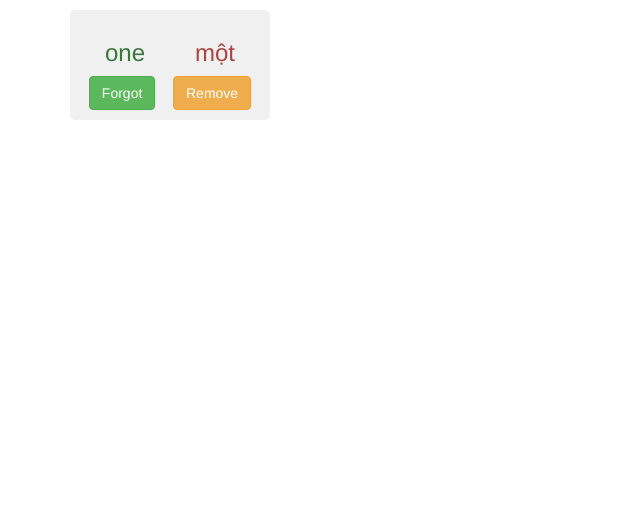
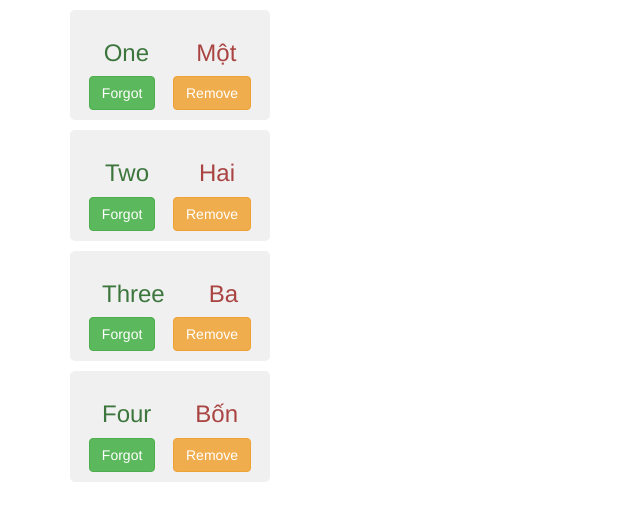
Before and after one commit to vanpho93/word1811, a React (Create React App) app: page / in a window 1280 px wide. Shown: the top 520 px of the page, without its empty margins (0-640 px from the left). Built offline with nearby package versions, Linux system fonts and the light colour scheme.

Commit message:
learn words

```diff
--- a/src/App.js
+++ b/src/App.js
@@ -14,21 +14,25 @@ class App extends Component {
       ]
     }
   }
+
+  getWordItem(word) {
+    return (
+      <div className="word" key={word._id}>
+        <div className="word-container">
+          <h3 className="text-success">{word.en}</h3>
+          <h3 className="text-danger">{word.vn}</h3>
+        </div>
+        <div className="btn-container">
+          <button className="btn btn-success">Forgot</button>
+          <button className="btn btn-warning">Remove</button>
+        </div>
+      </div>
+    );
+  }
   render() {
     return (
       <div className="App container">
-        <div>
-          <div className="word">
-            <div className="word-container">
-              <h3 className="text-success">one</h3>
-              <h3 className="text-danger">một</h3>
-            </div>
-              <div className="btn-container">
-                <button className="btn btn-success">Forgot</button>
-                <button className="btn btn-warning">Remove</button>
-              </div>
-          </div>
-        </div>
+        { this.state.words.map(word => this.getWordItem(word)) }
       </div>
     );
   }
```
